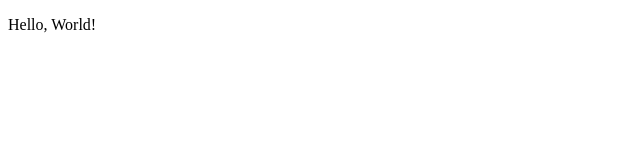
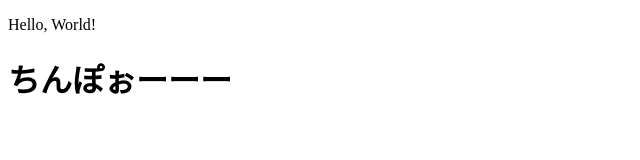
Before and after one commit to ANCTGCC/ghpage-try, a plain HTML site: page index.html in a window 1280 px wide. Shown: the whole page, without its empty margins (0-640 px from the left). Drawn offline with Linux system fonts and the light colour scheme.

Commit message:
Update index.html

```diff
--- a/index.html
+++ b/index.html
@@ -6,5 +6,6 @@
 	</head>
 	<body>
 		<p>Hello, World!</p>
+		<h1>ちんぽぉーーー</h1>
 	</body>
 </html>
```
